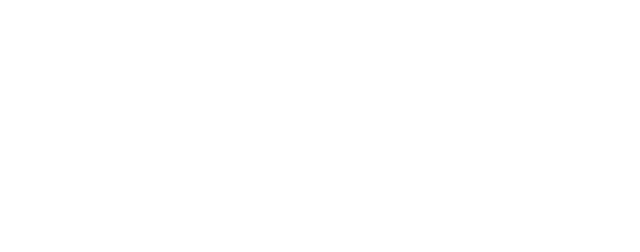
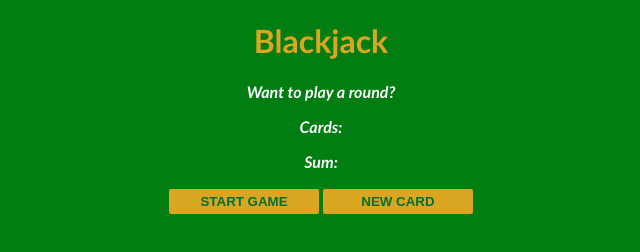
Before and after one commit to Eduarte783/blackjack, a plain HTML site: page index.html in a window 1280 px wide. Shown: the whole page, without its empty margins (319-959 px from the left). Drawn offline with Linux system fonts and the light colour scheme.

Commit message:
bjupdate

```diff
--- /dev/null
+++ b/index.css
@@ -0,0 +1,29 @@
+body {
+  font-family: 'Trebuchet MS', 'Lucida Sans Unicode', 'Lucida Grande', 'Lucida Sans', Arial, sans-serif;
+  background: rgb(1, 125, 17);
+  text-align: center;
+  color:white;
+  font-weight: bold;
+
+}
+
+h1 {
+  color: goldenrod;
+}
+
+#message-el, p {
+  font-style: italic;
+}
+
+button {
+  color: #016f32;
+  width: 150px;
+  background-color: goldenrod;
+  padding-top: 5px;
+  padding-bottom: 5px;
+  font-weight: bold;
+  border: none;
+  border-radius: 2px;
+  margin-bottom: 2px;
+  margin-top: 2px;
+}
--- a/index.html
+++ b/index.html
@@ -4,10 +4,16 @@
   <meta charset="UTF-8">
   <meta http-equiv="X-UA-Compatible" content="IE=edge">
   <meta name="viewport" content="width=device-width, initial-scale=1.0">
-  <script src="index.js"></script>
+  <link rel="stylesheet" href="index.css">
   <title>Document</title>
 </head>
 <body>
-
+  <h1>Blackjack</h1>
+  <p id="message-el">Want to play a round?</p>
+  <p id="cards-el">Cards:</p>
+  <p id="sum-el">Sum:</p>
+  <button onclick="startGame()">START GAME</button>
+  <button onclick="newCard()">NEW CARD</button>
+  <script src="index.js"></script>
 </body>
 </html>
--- a/index.js
+++ b/index.js
@@ -1,23 +1,39 @@
 let firstCard = 10
-let secondCard = 11
+let secondCard = 8
+let cards = [firstCard, secondCard]
 let sum = firstCard + secondCard
 let hasBlackjack = false
 let isAlive = true
+let message = ''
+let messageEl = document.getElementById("message-el")
+let sumEl = document.getElementById("sum-el")
+let cardsEl = document.getElementById("cards-el")
 
+function startGame() {
+  renderGame()
+}
+function renderGame() {
   if (sum <= 20) {
-  console.log("Do you want another card?")
+    message = "Do you want another card?"
     isAlive = false
   } else if (sum === 21) {
-  console.log("Wohoo! You've got Blackjack!")
+    message = "Wohoo! You've got Blackjack!"
     hasBlackjack = true
   } else {
-  console.log("You're out of the game!")
+    message = "You're out of the game!"
     isAlive = false
   }
+  cardsEl.textContent = "Cards: " + cards[0] + " and " + cards[1]
+  sumEl.textContent = "Sum: " + sum
+  messageEl.textContent = message
 
-// Cash out
-console.log(isAlive)
+}
 
+function newCard() {
+  let card = 6
+  sum += card
+  renderGame()
+}
 
 // <<< IF STATEMENTS (PRACTICE 1) >>>>)
 
```
Lines whose indentation alone changed are shown as unchanged.
